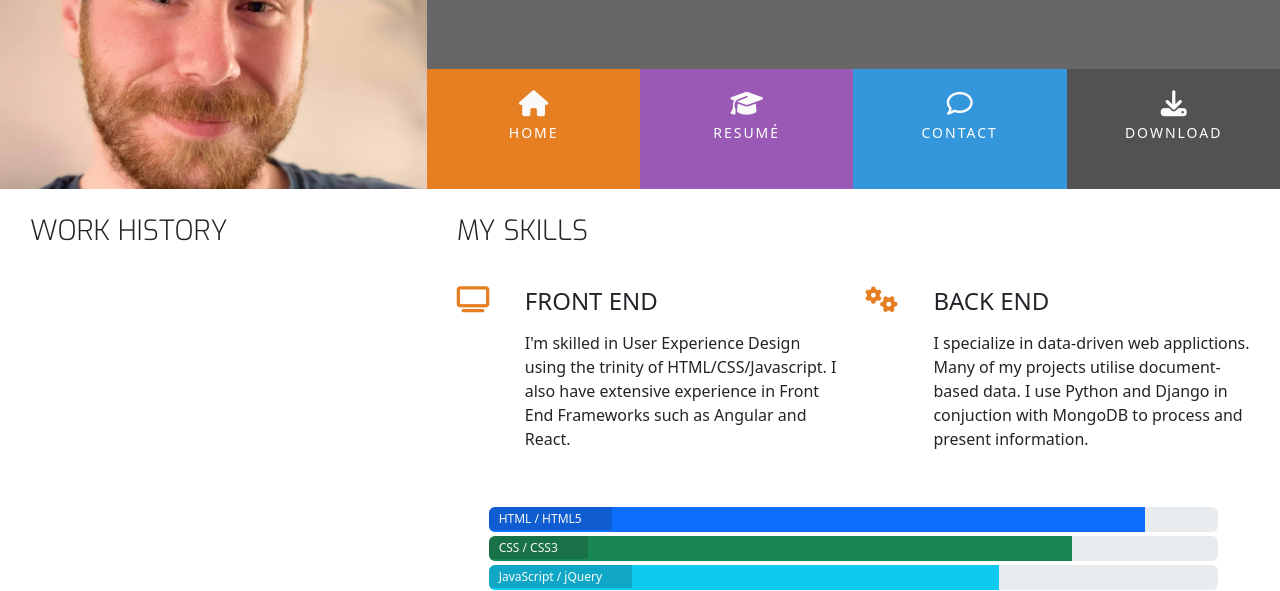
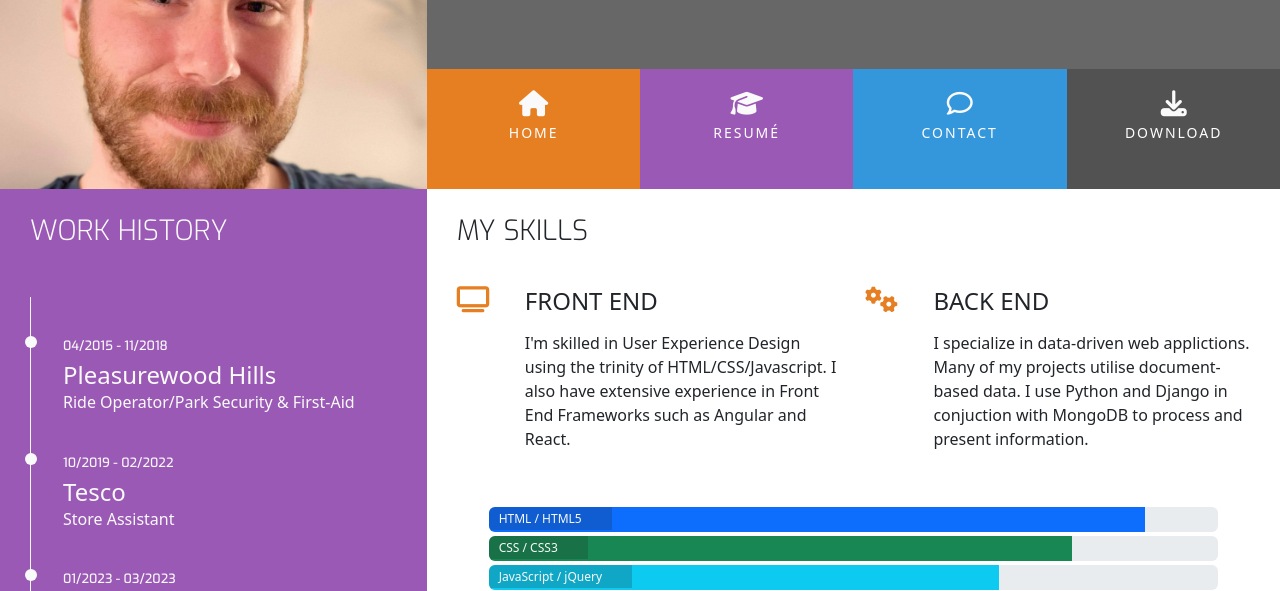
Before and after one commit to Dean-Warman/Curriculum-Vitae, a plain HTML site: page resume.html in a window 1280 px wide. Shown: the part 180-771 px from the top of the page. Drawn offline with nearby package versions, Linux system fonts and the light colour scheme.

Commit message:
Add resume.html content

```diff
--- a/assets/css/style.css
+++ b/assets/css/style.css
@@ -8,6 +8,14 @@
 
 .bg-color-three-reasons {
     background-color: #fff;
+}
+
+.bg-color-personal-info {
+    background-color: #f4f4f4;
+}
+
+.bg-color-work-history {
+    background-color: #9b59b6;
 }
 
 .ui-menu-color-home {
@@ -55,6 +63,7 @@ h1,h2,h3,h4 {
     float: none;
 }
 
+.history-heading,
 .section-heading {
     font-family: "Exo", sans-serif;
     font-weight: 300;
@@ -273,3 +282,51 @@ footer {
 .progress-section {
     margin: 40px 20px;
 }
+
+/*------------------------------------------------------Work History */
+
+.history-heading {
+    color: #fafafa;
+    margin-bottom: 50px;
+}
+
+.timeline-item {
+    padding: 4em 2em 0em 2em;
+    position: relative;
+    color: #fafafa;
+    border-left: 1px solid;
+}
+
+.timeline-item p {
+    padding: 0;
+    margin: 0;
+}
+
+.timeline-item:before {
+    content: attr(data-dates);
+    position: absolute;
+    left: 2.5em;
+    top: 3em;
+    display: block;
+    font-family: "Exo", sans-serif;
+    font-weight: 500;
+    font-size: 0.8em;
+    padding: 0;
+    margin: 0;
+}
+
+.timeline-item:after {
+    width: 12px;
+    height: 12px;
+    display: block;
+    top: 2.4em;
+    position: absolute;
+    left: -6px;
+    border-radius: 12px;
+    content: '';
+    background: #fafafa;
+}
+
+.history-items {
+    margin-bottom: 30px;
+}
--- a/resume.html
+++ b/resume.html
@@ -46,14 +46,32 @@
     </header>
     <section class="container-fluid">
         <div class="row">
-            <div class="col-md-4 bg-color-personal-info section-column">
+            <div class="col-md-4 bg-color-work-history section-column">
                 <div class="row">
                     <div class="col-12">
-                        <h3 class="section-heading uppercase">
+                        <h3 class="history-heading uppercase">
                             Work History
                         </h3>
                     </div>
                 </div>
+                <div class="history-items">
+                <div class="timeline-item" data-dates="04/2015 - 11/2018">
+                    <h4>Pleasurewood Hills</h4>
+                    <p>Ride Operator/Park Security & First-Aid</p>
+                </div>
+                <div class="timeline-item" data-dates="10/2019 - 02/2022">
+                    <h4>Tesco</h4>
+                    <p>Store Assistant</p>
+                </div>
+                <div class="timeline-item" data-dates="01/2023 - 03/2023">
+                    <h4>Cliff Park</h4>
+                    <p>Teaching Assistant</p>
+                </div>
+                <div class="timeline-item" data-dates="02/2023 - 02/2024">
+                    <h4>Code Institute</h4>
+                    <p>Student</p>
+                </div>
+            </div>
             </div>
             <div class="col-md-8 bg-color-three-reasons section-column">
                 <div class="row">
```
